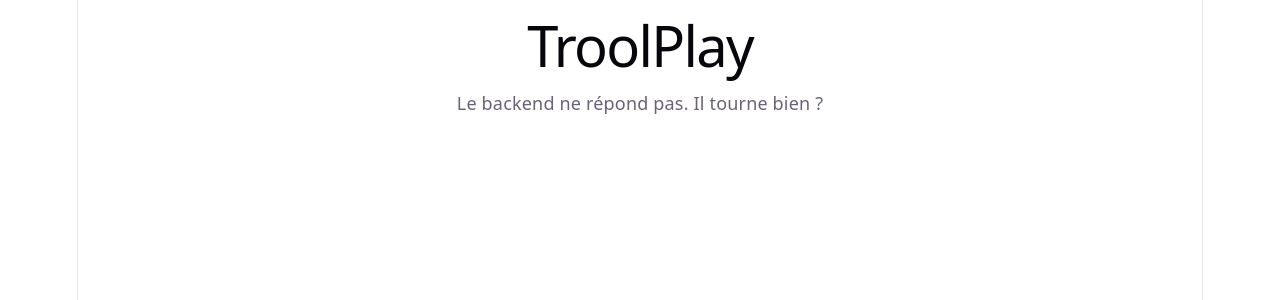
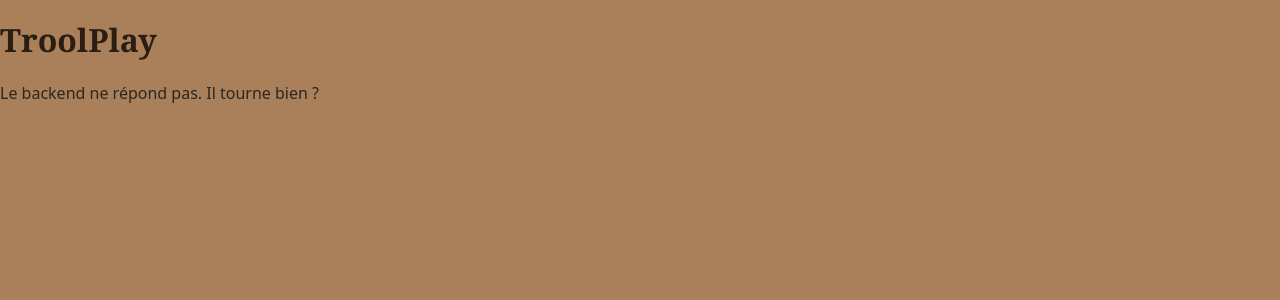
Before and after one commit to ceslinge/troolplay, a React (Vite) app in the folder frontend/: page / in a window 1280 px wide. Shown: the top 300 px of the page. Built offline with nearby package versions, Linux system fonts and the light colour scheme; no server answers.

Commit message:
🎨 replace Vite template leftovers with project basics

```diff
--- a/frontend/src/index.css
+++ b/frontend/src/index.css
@@ -1,111 +1,39 @@
 :root {
-  --text: #6b6375;
-  --text-h: #08060d;
-  --bg: #fff;
-  --border: #e5e4e7;
-  --code-bg: #f4f3ec;
-  --accent: #aa3bff;
-  --accent-bg: rgba(170, 59, 255, 0.1);
-  --accent-border: rgba(170, 59, 255, 0.5);
-  --social-bg: rgba(244, 243, 236, 0.5);
-  --shadow:
-    rgba(0, 0, 0, 0.1) 0 10px 15px -3px, rgba(0, 0, 0, 0.05) 0 4px 6px -2px;
+  --liege: #a9805a;
+  --papier: #fbf6ea;
+  --encre: #2b2620;
+  --encre-douce: #5d5446;
+  --bois: #2b1d12;
+  --laiton: #e9c98a;
+  --cire: #7a2e1c;
 
-  --sans: system-ui, 'Segoe UI', Roboto, sans-serif;
-  --heading: system-ui, 'Segoe UI', Roboto, sans-serif;
-  --mono: ui-monospace, Consolas, monospace;
+  --texte: 'Work Sans', system-ui, sans-serif;
+  --titre: 'Bitter', Georgia, serif;
 
-  font: 18px/145% var(--sans);
-  letter-spacing: 0.18px;
-  color-scheme: light dark;
-  color: var(--text);
-  background: var(--bg);
-  font-synthesis: none;
-  text-rendering: optimizeLegibility;
-  -webkit-font-smoothing: antialiased;
-  -moz-osx-font-smoothing: grayscale;
-
-  @media (max-width: 1024px) {
-    font-size: 16px;
-  }
+  font: 16px/1.6 var(--texte);
+  color: var(--encre);
+  background: var(--liege);
 }
 
-@media (prefers-color-scheme: dark) {
-  :root {
-    --text: #9ca3af;
-    --text-h: #f3f4f6;
-    --bg: #16171d;
-    --border: #2e303a;
-    --code-bg: #1f2028;
-    --accent: #c084fc;
-    --accent-bg: rgba(192, 132, 252, 0.15);
-    --accent-border: rgba(192, 132, 252, 0.5);
-    --social-bg: rgba(47, 48, 58, 0.5);
-    --shadow:
-      rgba(0, 0, 0, 0.4) 0 10px 15px -3px, rgba(0, 0, 0, 0.25) 0 4px 6px -2px;
-  }
-
-  #social .button-icon {
-    filter: invert(1) brightness(2);
-  }
-}
-
-#root {
-  width: 1126px;
-  max-width: 100%;
-  margin: 0 auto;
-  text-align: center;
-  border-inline: 1px solid var(--border);
-  min-height: 100svh;
-  display: flex;
-  flex-direction: column;
+*,
+*::before,
+*::after {
   box-sizing: border-box;
 }
 
 body {
   margin: 0;
+  min-height: 100vh;
 }
 
 h1,
-h2 {
-  font-family: var(--heading);
-  font-weight: 500;
-  color: var(--text-h);
+h2,
+h3 {
+  font-family: var(--titre);
+  color: var(--bois);
+  line-height: 1.2;
 }
 
-h1 {
-  font-size: 56px;
-  letter-spacing: -1.68px;
-  margin: 32px 0;
-  @media (max-width: 1024px) {
-    font-size: 36px;
-    margin: 20px 0;
-  }
+a {
+  color: var(--cire);
 }
-h2 {
-  font-size: 24px;
-  line-height: 118%;
-  letter-spacing: -0.24px;
-  margin: 0 0 8px;
-  @media (max-width: 1024px) {
-    font-size: 20px;
-  }
-}
-p {
-  margin: 0;
-}
-
-code,
-.counter {
-  font-family: var(--mono);
-  display: inline-flex;
-  border-radius: 4px;
-  color: var(--text-h);
-}
-
-code {
-  font-size: 15px;
-  line-height: 135%;
-  padding: 4px 8px;
-  background: var(--code-bg);
-}
```
Also changed, not shown: 1 other file (tests, documents, lock files or other folders).
